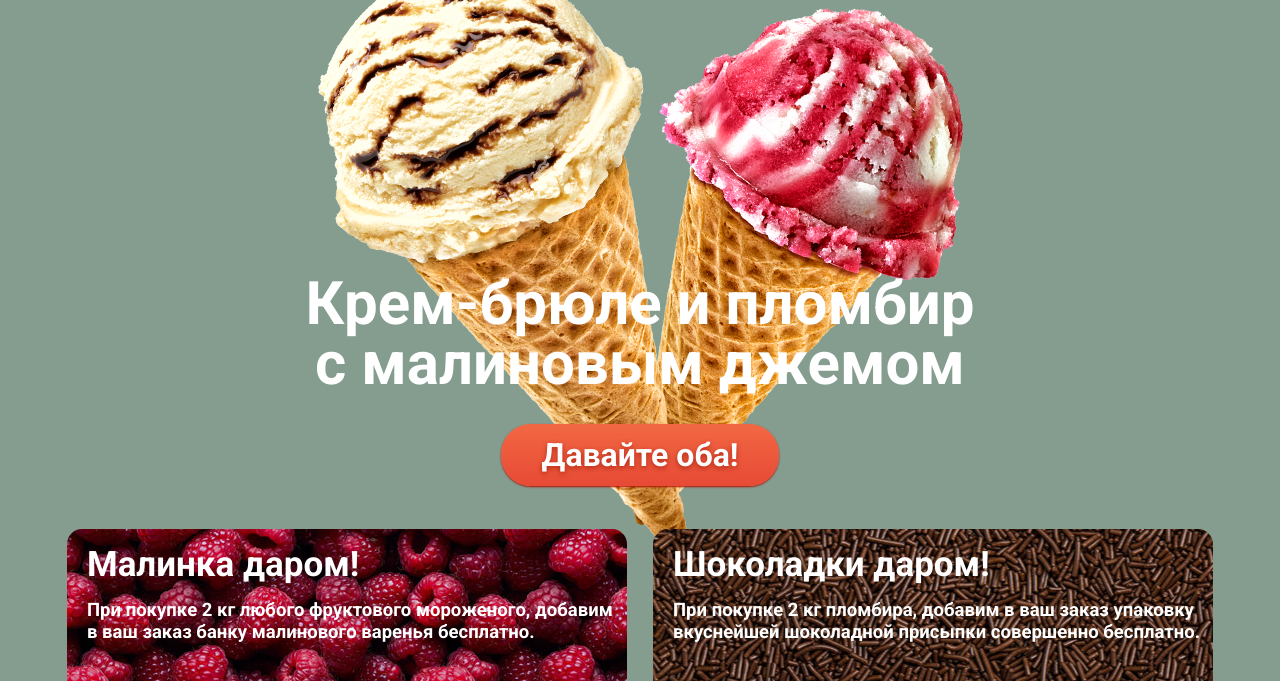
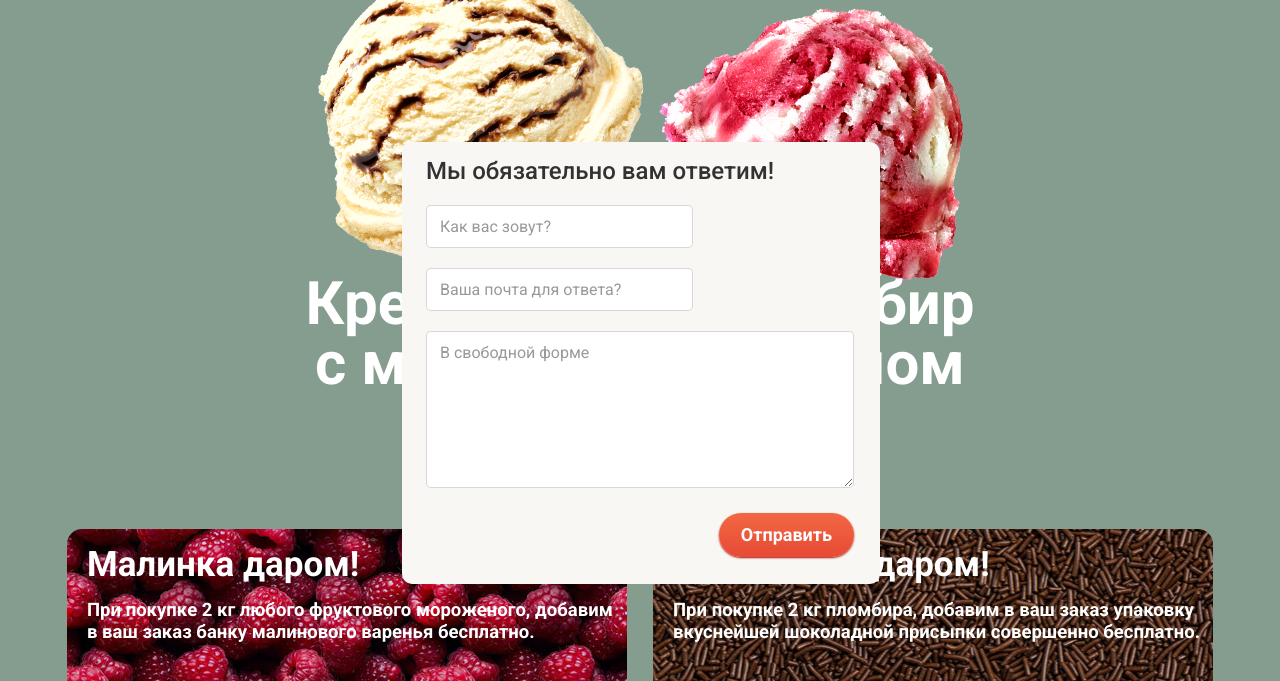
Before and after one commit to gorushkin/18378-gllacy, a plain HTML site: page index.html in a window 1280 px wide. Shown: the part 119-800 px from the top of the page. Drawn offline with Linux system fonts and the light colour scheme.

Commit message:
часть модалки готова

```diff
--- a/css/style.css
+++ b/css/style.css
@@ -346,12 +346,6 @@ input[type="radio"].visually-hidden {
 }
 
 
-
-/* .user-menu-link:hover .icon,
-.user-menu-link:focus .icon {
-  fill: #000000;
-} */
-
 /*---------- search-form ---------- */
 
 .search-link {
@@ -511,7 +505,6 @@ td {
 
 .cross-big {
   padding-left: 4px;
-
 }
 
 .remove-button {
@@ -1146,3 +1139,58 @@ footer .wrapper {
   font-size: inherit;
   font-weight: inherit;
 }
+
+/*------------------------------ write-to-us ------------------------------ */
+
+.write-to-us {
+  width: 478px;
+  background-color: #f8f7f4;
+  position:fixed;
+  top: 50%;
+  left: 50%;
+  z-index: 15;
+  margin-left: -238px;
+  border-radius: 10px;
+  margin-top: -139px;
+  padding: 15px 26px 0 24px;
+  box-sizing: border-box;
+  display: flex;
+  flex-wrap: wrap;
+  flex-direction: column;
+}
+
+.write-to-us-form {
+  box-sizing: border-box;
+  display: flex;
+  flex-wrap: wrap;
+  flex-direction: column;
+  /* background: red; */
+}
+
+.modal-title {
+  font-size: 24px;
+  font-weight: 500;
+  color: #323232;
+  padding: 0;
+  margin: 0;
+  margin-bottom: 20px;
+  /* widows: 400px; */
+}
+
+.write-to-us-form-item {
+  width: 267px;
+  margin-bottom: 20px;
+  font-family: inherit;
+}
+
+.write-to-us-form textarea {
+  width: 428px;
+  margin-bottom: 25px;
+  /* font-size: inherit; */
+}
+
+.write-to-us-button {
+  align-self: flex-end;
+  margin-bottom: 27px;
+  padding: 10px 22px;
+}
--- a/index.html
+++ b/index.html
@@ -266,5 +266,14 @@
         </p>
       </div>
     </footer>
+    <section class="write-to-us">
+      <h2 class="modal-title">Мы обязательно вам ответим!</h2>
+      <form class="write-to-us-form" action="https://echo.htmlacademy.ru" method="post">
+        <input type="name" class="write-to-us-form-item form-item" name="name" id="write-to-us-form-name" placeholder="Как вас зовут?">
+        <input type="email" class="write-to-us-form-item form-item" name="email" id="write-to-us-form-email" placeholder="Ваша почта для ответа?">
+        <textarea class="write-to-us-form-item form-item" name="letter" id="write-to-us-form-letter" rows="7" placeholder="В свободной форме"></textarea>
+        <a class="button write-to-us-button" type="submit">Отправить</a>
+      </form>
+    </section>
   </body>
 </html>
```
